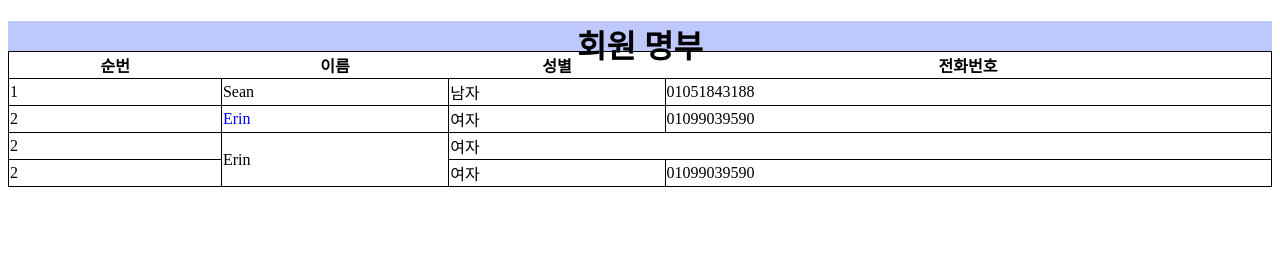
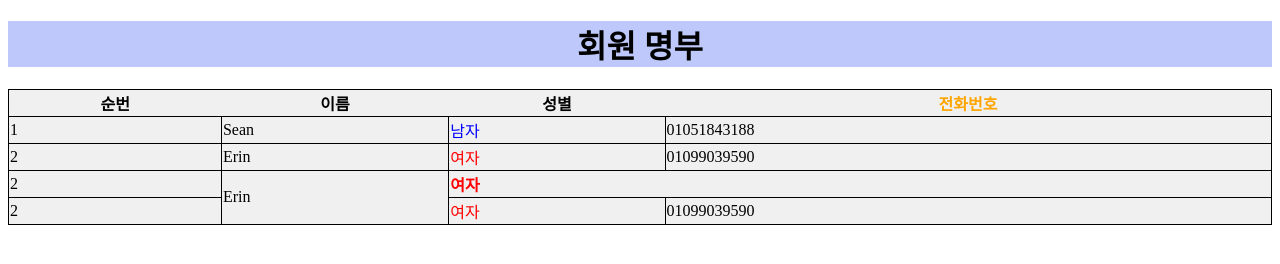
Before and after one commit to babodoban/code, a plain HTML site: page html/index_2.html in a window 1280 px wide. Drawn offline with Linux system fonts and the light colour scheme.

Commit message:
CSS 스타일 적용하기 #1 레이아웃 작업 완료 - class와 id가 이론적으로는 이해가 되는데, CSS요소와 관련해서는 어떻게 생각할 것인가 고민해보자.

```diff
--- a/html/index_2.html
+++ b/html/index_2.html
@@ -31,38 +31,74 @@
 
   </head>
   <body>
-    <div class="" style="width : 100%; height : 30px; background-color: rgb(190,200,250); text-align: center;">
+    <style media="screen">
+      table {
+        width: 100%;
+        border: 1px solid black;
+        border-collapse: collapse;
+      }
+      tr {
+        border: 1px solid black;
+      }
+      td {
+        border: 1px solid black;
+      }
+      div.header {
+        width: 100%;
+        height: auto;
+        background-color: rgb(190, 200, 250);
+        text-align: center;
+      }
+      div.content {
+        width: 100%;
+        height: auto;
+        background-color: rgb(240, 240, 240);
+      }
+      .women {
+        color: red;
+      }
+      .men {
+        color: blue;
+      }
+      #phone {
+        color: orange;
+      }
+      #highlight-men-3 {
+        font-weight: bold;
+      }
+    </style>
+    <div class="header">
       <h1>회원 명부</h1>
     </div>
-    <div class="" style="width : 100%; height : 500px; background-color: white;">
-      <table style="width: 100%; border : 1px solid black; border-collapse : collapse;">
+    <div class="content">
+      <table>
         <tr>
           <th>순번</th>
           <th>이름</th>
           <th>성별</th>
-          <th>전화번호</th>
+          <th id="phone">전화번호</th>
         </tr>
-        <tr style="border : 1px solid black;"> <!-- table row -->
-          <td style="border : 1px solid black;">1</td>
-          <td style="border : 1px solid black;">Sean</td>
-          <td style="border : 1px solid black;">남자</td>
-          <td style="border : 1px solid black;">01051843188</td>
+        <tr> <!-- table row -->
+          <td>1</td>
+          <td>Sean</td>
+          <td class="men">남자</td>
+          <td>01051843188</td>
         </tr>
         <tr>
-          <td style="border : 1px solid black;">2</td>
-          <td style="border : 1px solid black;"><span style="color : blue;">Erin</td>
-          <td style="border : 1px solid black;">여자</td>
-          <td style="border : 1px solid black;">01099039590</td>
+          <td>2</td>
+          <td>Erin</td>
+          <td class="women">여자</td>
+          <td>01099039590</td>
         </tr>
         <tr>
-          <td style="border : 1px solid black;">2</td>
-          <td rowspan="2" style="border : 1px solid black;">Erin</td>
-          <td colspan="2" style="border : 1px solid black;">여자</td>
+          <td>2</td>
+          <td rowspan="2">Erin</td>
+          <td id="highlight-men-3"class="women" colspan="2">여자</td>
         </tr>
         <tr>
-          <td style="border : 1px solid black;">2</td>
-          <td style="border : 1px solid black;">여자</td>
-          <td style="border : 1px solid black;">01099039590</td>
+          <td>2</td>
+          <td class="women">여자</td>
+          <td>01099039590</td>
         </tr>
       </table>
     </div>
```
